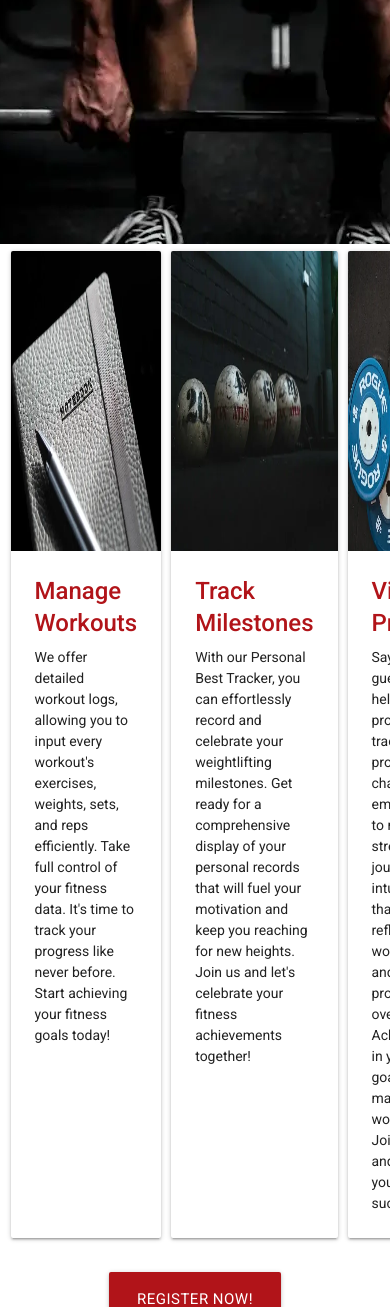
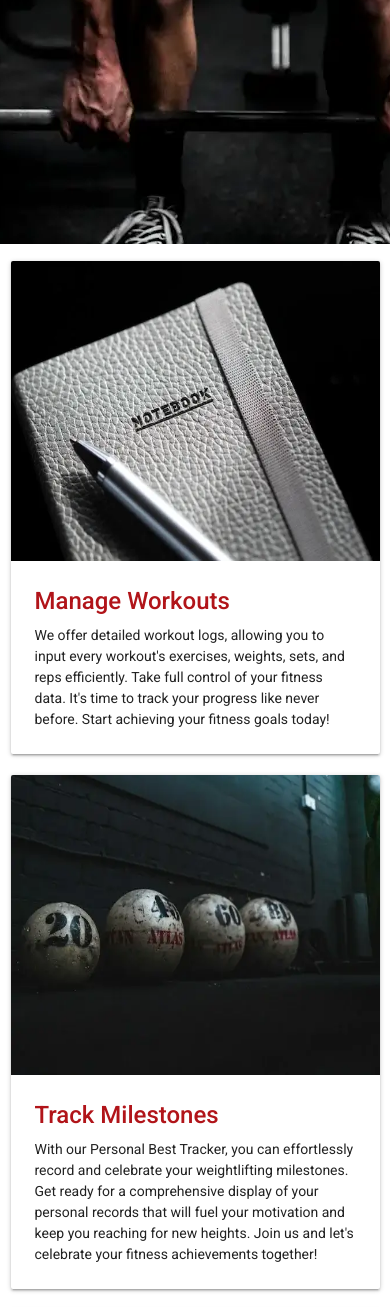
Before and after one commit to Chris-RG1980/code-institute-MSP3, a Flask app: page / in a window 390 px wide; the page is wider, and only the part inside the window is pictured. Shown: the part 656-1963 px from the top of that part. Run offline with Flask 3, Linux system fonts and the light colour scheme; some libraries are stand-ins or nearby versions.

Commit message:
Make cards on index.html responsive

```diff
--- a/static/css/style.css
+++ b/static/css/style.css
@@ -99,13 +99,19 @@ blockquote {
   .heading h2 {
     font-size: 8rem;
   }
+  .card-container {
+    flex-direction: column;
+    max-width: 75%;
+    margin: 10px auto;
+    gap: 0;
+  }
 }
+
 
 @media screen and (max-width: 992px) {
   .heading h2 {
     font-size: 6rem;
   }
-
   .heading {
     display: flex;
     flex-direction: column;
@@ -118,4 +124,7 @@ blockquote {
   .heading {
     margin-left: 0;
   }
+  .card-container {
+    max-width: 100%;
+  }
 }
```
